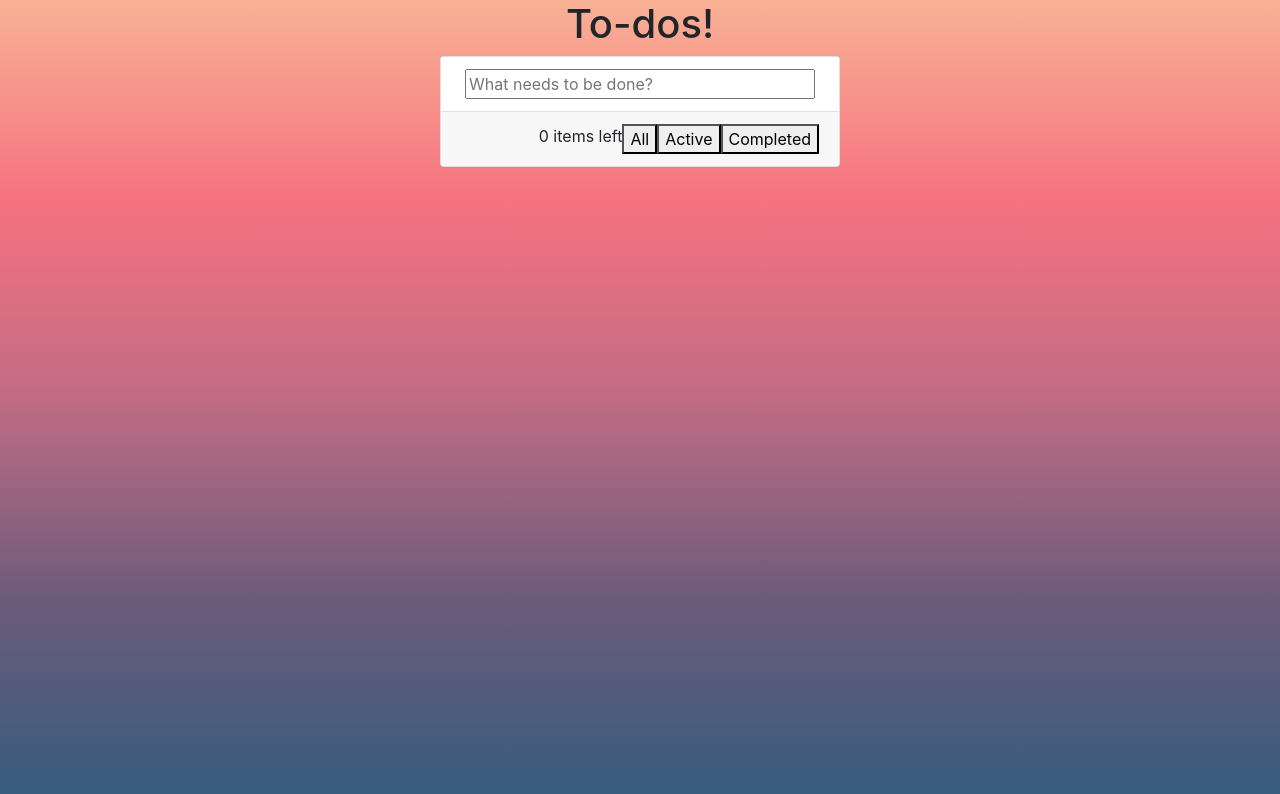
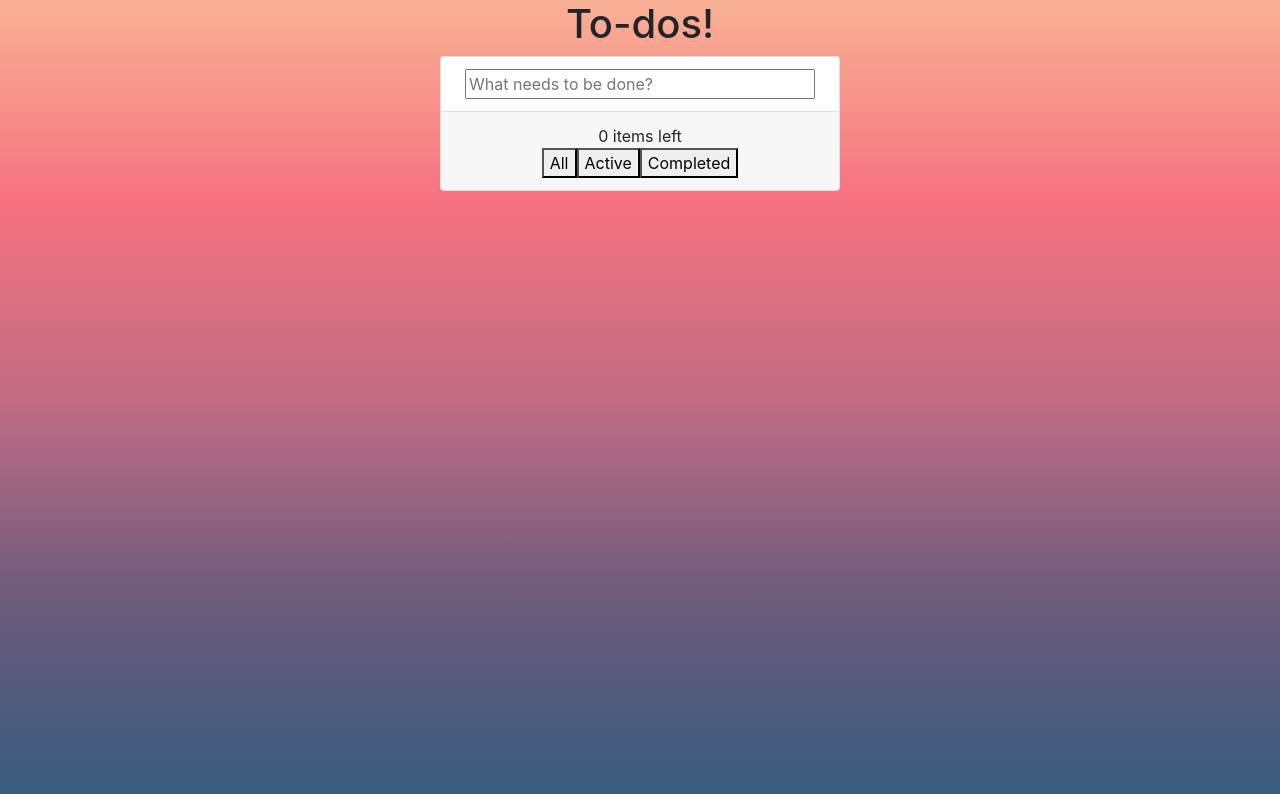
Before and after one commit to marquisepiton/Todo-List-App, a React (Create React App) app: page / in a window 1280 px wide. Shown: the top 794 px of the page. Built offline with nearby package versions, Linux system fonts and the light colour scheme.

Commit message:
Modified CSS files

```diff
--- a/src/App.js
+++ b/src/App.js
@@ -153,7 +153,7 @@ class App extends React.Component {
         return item.completed === true;
       }
     };
-//============================================== The TO-DO list card================================================
+    //============================================== The TO-DO list card================================================
     // Return the card component.
     return (
       <div className="whole">
@@ -180,11 +180,15 @@ class App extends React.Component {
                     <div className="card-footer">
                       <div className="container">
                         <div className="row">
+                          <div className="col-sm">
+                            {" "}
+
+                          </div>
                           <div className="col-sm"></div>
-                          <div className="col-sm"></div>
-                          <div className="item">
-                            {this.state.numberOfTask} items left
-                          </div>
+                        </div>
+                        <div className="item">
+                        <div className="col-sm">{this.state.numberOfTask} items left
+                        </div>
                           <div className="taskButtons">
                             <button onClick={this.GetAllTask}>All</button>
                             <button onClick={this.GetActiveTask}>Active</button>
@@ -193,7 +197,6 @@ class App extends React.Component {
                             </button>
                           </div>
                         </div>
-                        <div className="col-sm"></div>
                       </div>
                     </div>
                   </div>
--- a/src/component/Task.js
+++ b/src/component/Task.js
@@ -25,7 +25,7 @@ function Task(props){
             onClick={clickComplete}
           ></input>
           {props.task.desc}
-          <button onClick={clickDelete}>
+          <button className='markButton' onClick={clickDelete}>
             <svg
               xmlns="http://www.w3.org/2000/svg"
               width="16"
--- a/src/index.css
+++ b/src/index.css
@@ -9,18 +9,29 @@
   width: 400px;
   align-content: center;
   min-width: 400px;
-  max-width: 1000px;
+  max-width: 900px;
 
 
 }
 .item{
-  float: left;
+  align-content: center;
 
 
 }
-.taskButton{
-  float: right;
+.taskButtons{
+  align-content: center;
+  margin: 10px;
+  display: inline;
 
+
+}
+.markButton{
+  float: left;
+
+}
+.form-check-input{
+  position: absolute;
+  float: right
 
 
 }
@@ -44,6 +55,7 @@ html{
   background-attachment:fixed;
   background-repeat: no-repeat;
 
+
 }
 input{
 
```
